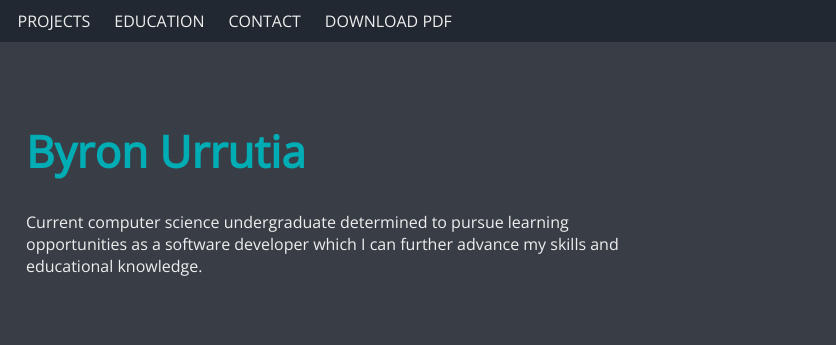
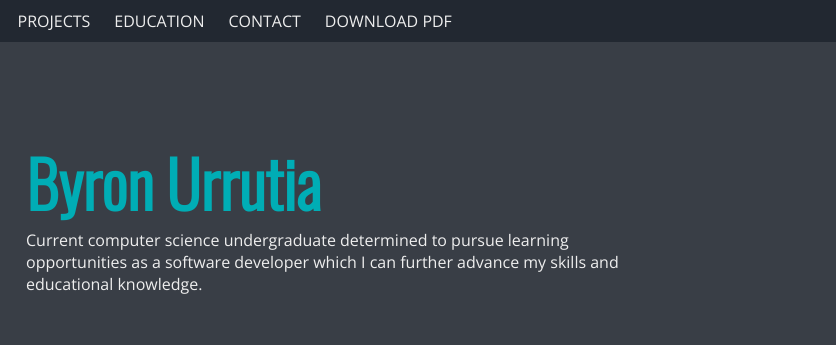
Before and after one commit to byronurrutia/comp484_hw8, a plain HTML site: page index.html in a window 1280 px wide. Shown: the top 345 px of the page, 444-1280 px from the left. Drawn offline with nearby package versions, Linux system fonts and the light colour scheme.

Commit message:
font and spcaing changes

```diff
--- a/css/styles.css
+++ b/css/styles.css
@@ -20,8 +20,12 @@ body {
     margin: 0;
 }
 
-h1, h2, p, ul, a{
+h2, p, ul, a{
     font-family: 'Open Sans';
+}
+
+h1 {
+    font-family: 'Oswald';
 }
 
 h1, h2, h3 {
@@ -70,7 +74,12 @@ header, footer {
 }
 
 header h1 {
-    font-size: 2.75em;
+    font-size: 4em;
+    margin-bottom: 0;
+}
+
+header p {
+    margin-top: 0;
 }
 
 footer, nav{
@@ -92,7 +101,6 @@ footer, nav{
 ------------------------------------*/
 
 
-
 /* Education
 ------------------------------------*/
 .image-bg {
--- a/index.html
+++ b/index.html
@@ -9,6 +9,12 @@
     <link rel="preconnect" href="https://fonts.gstatic.com" crossorigin />
     <link
       href="https://fonts.googleapis.com/css2?family=Open+Sans:wght@300&display=swap"
+      rel="stylesheet"
+    />
+    <link rel="preconnect" href="https://fonts.googleapis.com" />
+    <link rel="preconnect" href="https://fonts.gstatic.com" crossorigin />
+    <link
+      href="https://fonts.googleapis.com/css2?family=Oswald:wght@300&display=swap"
       rel="stylesheet"
     />
     <script
```
